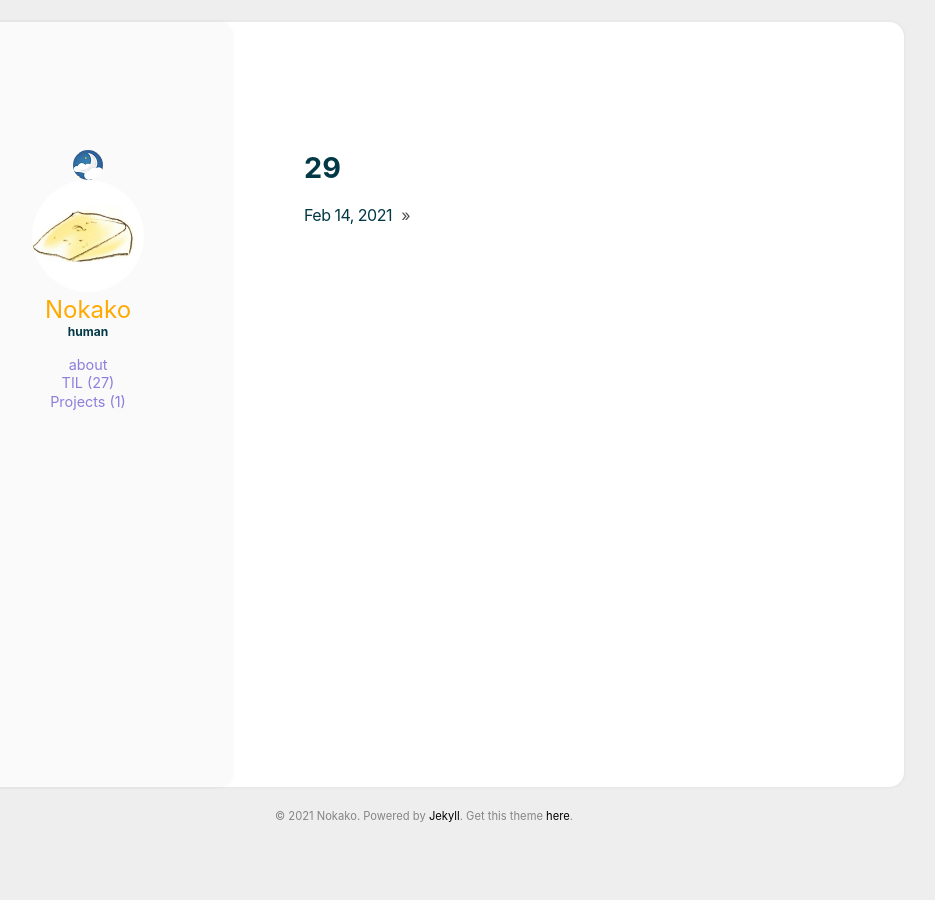
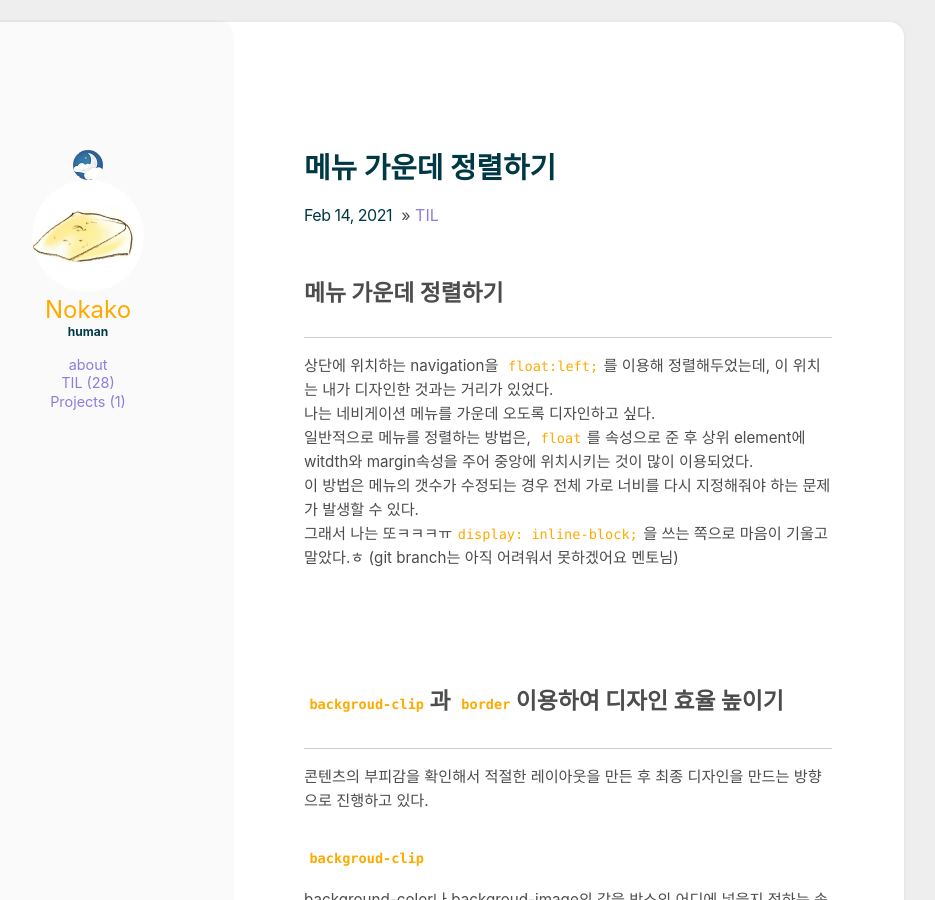
Before and after one commit to Nokako/Nokako.github.io, a Jekyll site: the page built from _posts/2021-02-14-29.md, in a window 1280 px wide and 900 px high. Shown: the whole window, without its empty margins (216-1151 px from the left). Built offline with Jekyll 4.4.1, drawn with Linux system fonts in a browser that asks for light colours; some of the changed text lies outside the part shown.

Commit message:
TIL작성

````diff
--- a/_posts/2021-02-14-29.md
+++ b/_posts/2021-02-14-29.md
@@ -0,0 +1,138 @@
+---
+title: 메뉴 가운데 정렬하기
+categories: [TIL]
+comments: true
+---
+
+## 메뉴 가운데 정렬하기
+---
+상단에 위치하는 navigation을 `float:left;`를 이용해 정렬해두었는데, 이 위치는 내가 디자인한 것과는 거리가 있었다.
+나는 네비게이션 메뉴를 가운데 오도록 디자인하고 싶다.
+일반적으로 메뉴를 정렬하는 방법은, `float`를 속성으로 준 후 상위 element에 witdth와 margin속성을 주어 중앙에 위치시키는 것이 많이 이용되었다.
+이 방법은 메뉴의 갯수가 수정되는 경우 전체 가로 너비를 다시 지정해줘야 하는 문제가 발생할 수 있다.
+그래서 나는 또ㅋㅋㅋㅠ`display: inline-block;`을 쓰는 쪽으로 마음이 기울고 말았다.ㅎ (git branch는 아직 어려워서 못하겠어요 멘토님)
+
+<br>
+<br>
+<br>
+
+## [`backgroud-clip`](https://www.w3schools.com/cssref/css3_pr_background-clip.asp)과 `border`이용하여 디자인 효율 높이기
+---
+콘텐츠의 부피감을 확인해서 적절한 레이아웃을 만든 후 최종 디자인을 만드는 방향으로 진행하고 있다.
+
+### [`backgroud-clip`](https://www.w3schools.com/cssref/css3_pr_background-clip.asp)
+background-color나 backgroud-image의 값을 박스의 어디에 넣을지 정하는 속성이다.
+- border-box : 테두리와 그 안쪽을 채운다
+- padding-box : 테두리 안쪽을 (콘텐츠와 여백)을 채운다. (태두리는 포함 안됨)
+- content-box : 콘텐츠 안쪽을 채운다
+- initial : 기본값으로 설정한다(border-box)
+- inherit : 부모요소의 값과 동일하게 한다.
+
+### [`border`](https://www.w3schools.com/cssref/pr_border.asp)
+syntax자체는 **굵기(width), 스타일(style), 색상(color)**순으로 적게 되어있는데, 순서가 바뀐다고 해서 적용이 안되는 것은 아니다.
+- border-width
+    - px
+    - medium/thick/thin
+    - length
+    - initial(medium)
+    - inherit
+- border-style
+    - initial: none
+    - none : 선이 없고, **가장 낮은 순위를 가진다**
+    - hidden : none과 같이 선이 없지만, **가장 높은 순위를 가져** 주변 칸이 실선을 같더라도 우선순위를 가진다.
+    - inherit : 부모의 값을 따른다.
+    - solid : 실선
+    - dashed : 여러개의 끊어진 직선으로 그려진다.
+    - dotted : 둥근 점 여러개로 그린다. 점의 반지름은 border-width의 1/2이다.
+    - double : 두개의 평행한 실선
+    - groove : 테두리가 파인 것처럼 그려진다. ridge의 반대
+    - ridge : 테두리가 튀어나온 것처럼 그려진다. groove의 반대
+    - inset : 콘텐츠가 파인 것처럼 그려진다. outset의 반대.
+    - outset : 콘텐츠가 튀어나온 것처럼 그려진다. inset의 반대.
+- 특정 방향에 대해 설정할 수도 있다
+    - border-top
+    - border-bottom
+    - border-left
+    - border-right
+
+<br>
+<br>
+
+## `float`를 이용해 정렬한 `<li>`가 겹쳐지는 현상 해결
+---
+
+<img src = "../assets/img/problem1.png" width="80%">
+
+개별적인 페이지를 디자인하던 도중, 위와같은 문제가 발생했다.
+style 코드는 다음과 같다.
+
+```html
+<style>
+            #logo {
+                float: left;
+            }
+            #mainNav {
+                height: 100%;
+                width: 100% ;
+                border: 1px solid black; /*디자인 검토용*/
+            }
+            #mainNav ul li {
+                display: inline-block; /*가로정렬*/
+                list-style: none;
+                line-height: 30px;
+                vertical-align: middle;
+                text-align: center;
+            }
+            #mainNav .menuLink {
+                color: black;
+                text-decoration: none;
+                display: block;
+                width: 100%;
+                padding: 10px;
+                background-color: antiquewhite; /*이후수정*/
+                border: 1px solid blue; /*디자인 검토용*/
+                background-clip : content-box; /*디자인 검토용*/
+            }
+        </style>
+        <!-- style로 연결 -->
+        <link rel="stylesheet" href="style.css">
+```
+
+blue border가 겹쳐있으므로, `#mainNav .menuLink` 즉 `<a>`에 문제가 있는걸까?
+
+<img src = "../assets/img/problem2.png" width="80%">
+
+```html
+<style>
+            #logo {
+                float: left;
+            }
+            #mainNav {
+                height: 100%;
+                width: 100% ;
+                border: 1px solid black; /*디자인 검토용*/
+            }
+            #mainNav ul li {
+                display: inline-block; /*가로정렬*/
+                padding: 30px;
+                border: solid 3px red;
+                list-style: none;
+                line-height: 30px;
+                vertical-align: middle;
+                text-align: center;
+            }
+            #mainNav .menuLink {
+                color: black;
+                text-decoration: none;
+                display: block;
+                width: 100%;
+                /* padding: inherit; */
+                background-color: antiquewhite; /*이후수정*/
+                background-clip : content-box; /*디자인 검토용*/
+                border: 1px solid blue; /*디자인 검토용*/
+            }
+        </style>
+```
+
+a에 준 padding을 없애고 li에 padding과 red border를 입힌 모습이다.
+그런데 이 경우는, 메뉴 글자가 아닌 언저리(바탕)을 클릭한 경우에는 연결이 안되는 문제점이 있다.  방법이 있을텐데..
````
Also changed, not shown: _posts/2021-02-08-23.md (+1 -1 lines), assets/img/problem1.png (added), assets/img/problem2.png (added).
